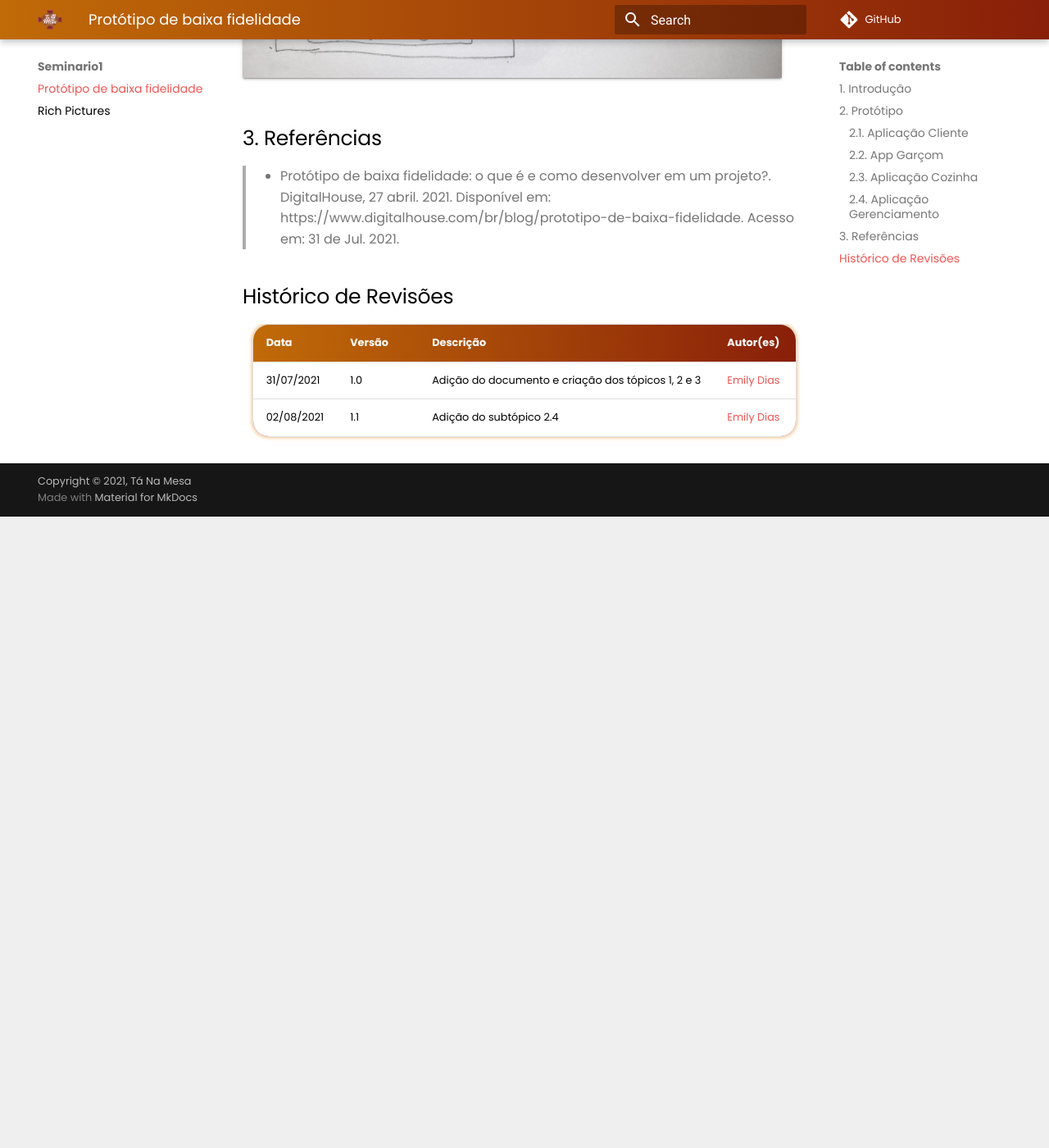
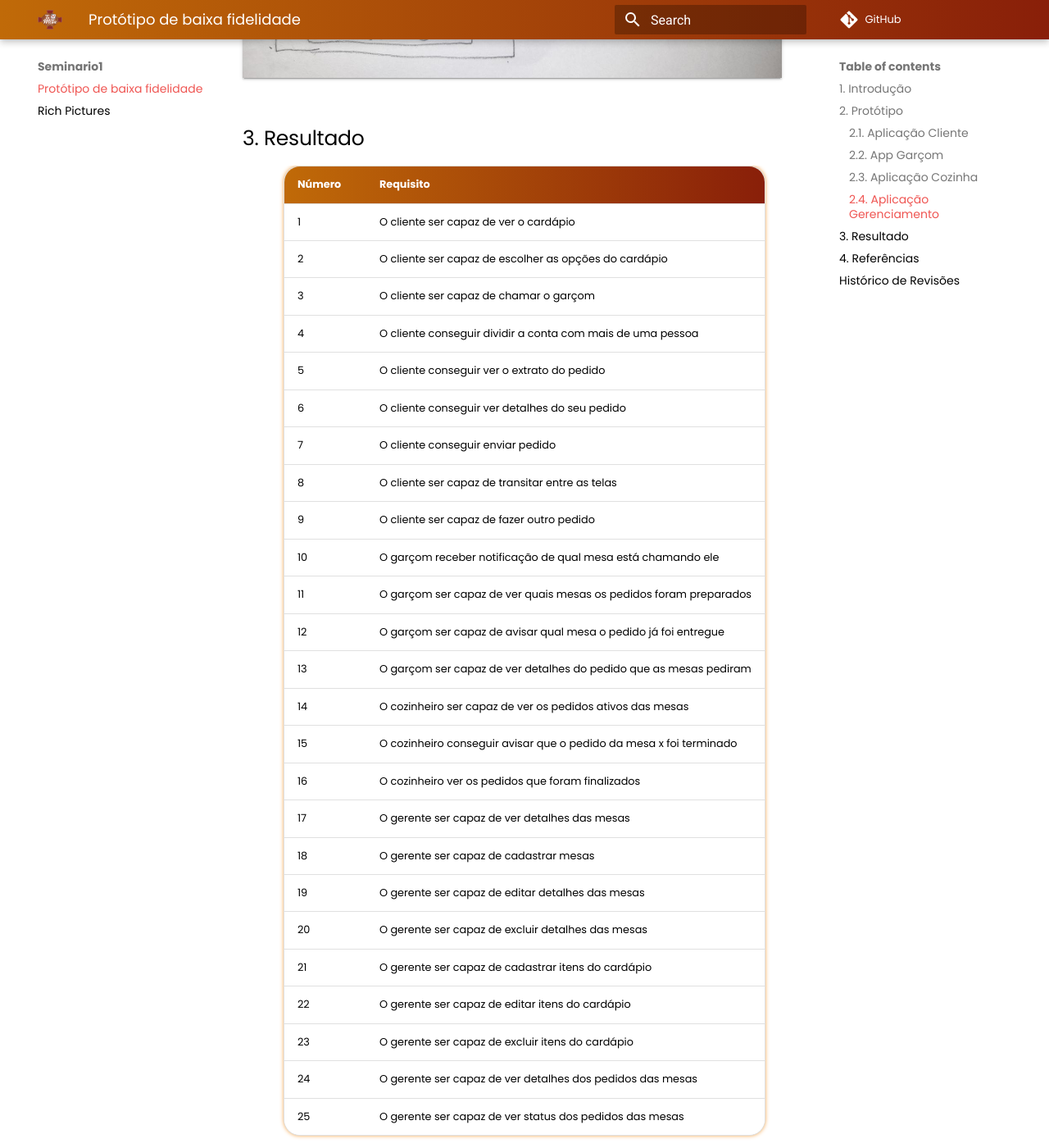
Before and after one commit to UnBArqDsw2021-1/2021.1_G02_TaNaMesa_docs, an MkDocs documentation site: the page built from docs/seminario1/prototipo-baixa-fidelidade.md, in a window 1280 px wide and 1400 px high, scrolled down 3712 px. Shown: the whole window at 82% size. Built offline with MkDocs 1.6.1 and Material for MkDocs 9.7.7, drawn with Linux system fonts in a browser that asks for light colours; comment, search, counter and statistics services are not loaded; before the commit the page ends 4342 px from its top, so only the background shows below that; some of the changed text lies outside the part shown.

Commit message:
#4 adicionando requisitos

```diff
--- a/docs/seminario1/prototipo-baixa-fidelidade.md
+++ b/docs/seminario1/prototipo-baixa-fidelidade.md
@@ -34,7 +34,37 @@
 - Mesas, Cardápio e Cadastro mesas
   [![imagem6](../assets/img/aplicação-gerente-2.jpg)](../assets/img/aplicação-gerente-2.jpg)
 
-## 3. Referências
+## 3. Resultado
+
+| Número | Requisito                                                          |
+| :----- | :----------------------------------------------------------------- |
+| 1      | O cliente ser capaz de ver o cardápio                              |
+| 2      | O cliente ser capaz de escolher as opções do cardápio              |
+| 3      | O cliente ser capaz de chamar o garçom                             |
+| 4      | O cliente conseguir dividir a conta com mais de uma pessoa         |
+| 5      | O cliente conseguir ver o extrato do pedido                        |
+| 6      | O cliente conseguir ver detalhes do seu pedido                     |
+| 7      | O cliente conseguir enviar pedido                                  |
+| 8      | O cliente ser capaz de transitar entre as telas                    |
+| 9      | O cliente ser capaz de fazer outro pedido                          |
+| 10     | O garçom receber notificação de qual mesa está chamando ele        |
+| 11     | O garçom ser capaz de ver quais mesas os pedidos foram preparados  |
+| 12     | O garçom ser capaz de avisar qual mesa o pedido já foi entregue    |
+| 13     | O garçom ser capaz de ver detalhes do pedido que as mesas pediram  |
+| 14     | O cozinheiro ser capaz de ver os pedidos ativos das mesas          |
+| 15     | O cozinheiro conseguir avisar que o pedido da mesa x foi terminado |
+| 16     | O cozinheiro ver os pedidos que foram finalizados                  |
+| 17     | O gerente ser capaz de ver detalhes das mesas                      |
+| 18     | O gerente ser capaz de cadastrar mesas                             |
+| 19     | O gerente ser capaz de editar detalhes das mesas                   |
+| 20     | O gerente ser capaz de excluir detalhes das mesas                  |
+| 21     | O gerente ser capaz de cadastrar itens do cardápio                 |
+| 22     | O gerente ser capaz de editar itens do cardápio                    |
+| 23     | O gerente ser capaz de excluir itens do cardápio                   |
+| 24     | O gerente ser capaz de ver detalhes dos pedidos das mesas          |
+| 25     | O gerente ser capaz de ver status dos pedidos das mesas            |
+
+## 4. Referências
 
 > - Protótipo de baixa fidelidade: o que é e como desenvolver em um projeto?. DigitalHouse, 27 abril. 2021. Disponível em: https://www.digitalhouse.com/br/blog/prototipo-de-baixa-fidelidade. Acesso em: 31 de Jul. 2021.
 
@@ -43,4 +73,4 @@
 | Data       | Versão | Descrição                                          | Autor(es)                                 |
 | :--------- | :----- | :------------------------------------------------- | :---------------------------------------- |
 | 31/07/2021 | 1.0    | Adição do documento e criação dos tópicos 1, 2 e 3 | [Emily Dias](https://github.com/emysdias) |
-| 02/08/2021 | 1.1    | Adição do subtópico 2.4 | [Emily Dias](https://github.com/emysdias) |
+| 02/08/2021 | 1.1    | Adição do subtópico 2.4 e tópico 3                 | [Emily Dias](https://github.com/emysdias) |
```
